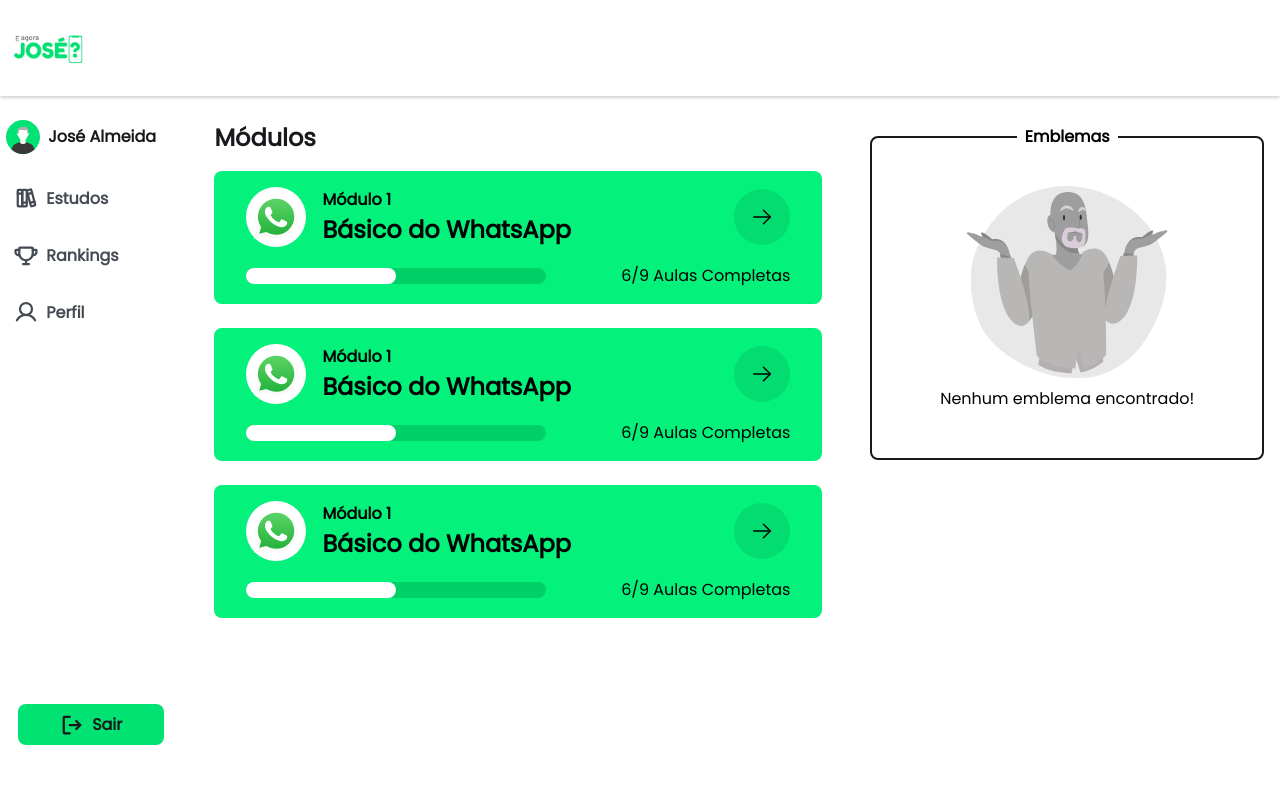
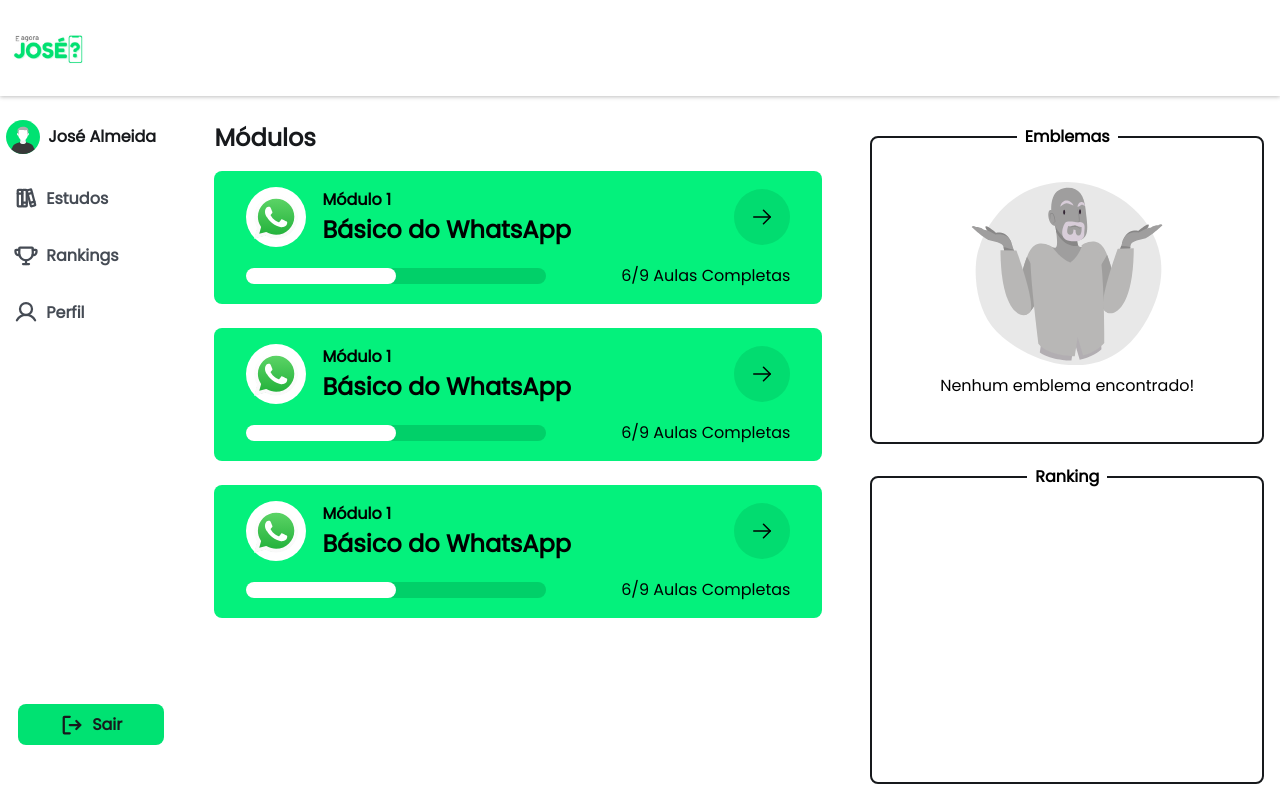
Before and after one commit to ThiagoBonito/and-now-jose, a React (Vite) app: page /Home in a window 1280 px wide. Built offline with nearby package versions, Linux system fonts and the light colour scheme.

Commit message:
feat(*): card Ranking

```diff
--- a/package.json
+++ b/package.json
@@ -10,7 +10,6 @@
   },
   "dependencies": {
     "@types/styled-components": "^5.1.26",
-    "font-awesome": "^4.7.0",
     "phosphor-icons": "^1.4.2",
     "phosphor-react": "^1.4.1",
     "react": "^18.2.0",
--- a/src/pages/Home/index.tsx
+++ b/src/pages/Home/index.tsx
@@ -19,6 +19,9 @@ export const Home = () => {
           <img src={EmptySymbol} />
           <p>Nenhum emblema encontrado!</p>
         </div>
+        <div className="rankingCard">
+          <h1>Ranking</h1>
+        </div>
       </RankingsContainer>
     </HomeContainer>
   );
--- a/src/pages/Home/styles.ts
+++ b/src/pages/Home/styles.ts
@@ -22,6 +22,7 @@ export const ModulesContainer = styled.div`
 export const RankingsContainer = styled.div`
   display: flex;
   flex: 0.35;
+  flex-direction: column;
   margin-top: 1.5rem;
 
   .symbolCard {
@@ -33,7 +34,7 @@ export const RankingsContainer = styled.div`
     align-items: center;
     border: 2px solid ${(props) => props.theme["black-300"]};
     margin: 1rem;
-    height: 40vh;
+    height: 35vh;
     border-radius: 8px;
     h1 {
       background-color: ${(props) => props.theme["white"]};
@@ -49,4 +50,24 @@ export const RankingsContainer = styled.div`
       margin-bottom: 0.5rem;
     }
   }
+  .rankingCard {
+    position: relative;
+    display: flex;
+    flex: 1;
+    flex-direction: column;
+    justify-content: center;
+    align-items: center;
+    border: 2px solid ${(props) => props.theme["black-300"]};
+    margin: 1rem;
+    height: 35vh;
+    border-radius: 8px;
+    h1 {
+      background-color: ${(props) => props.theme["white"]};
+      position: absolute;
+      top: 0;
+      padding: 0 0.5rem;
+      margin: -14px 0 0;
+      font-size: 1rem;
+    }
+  }
 `;
```
